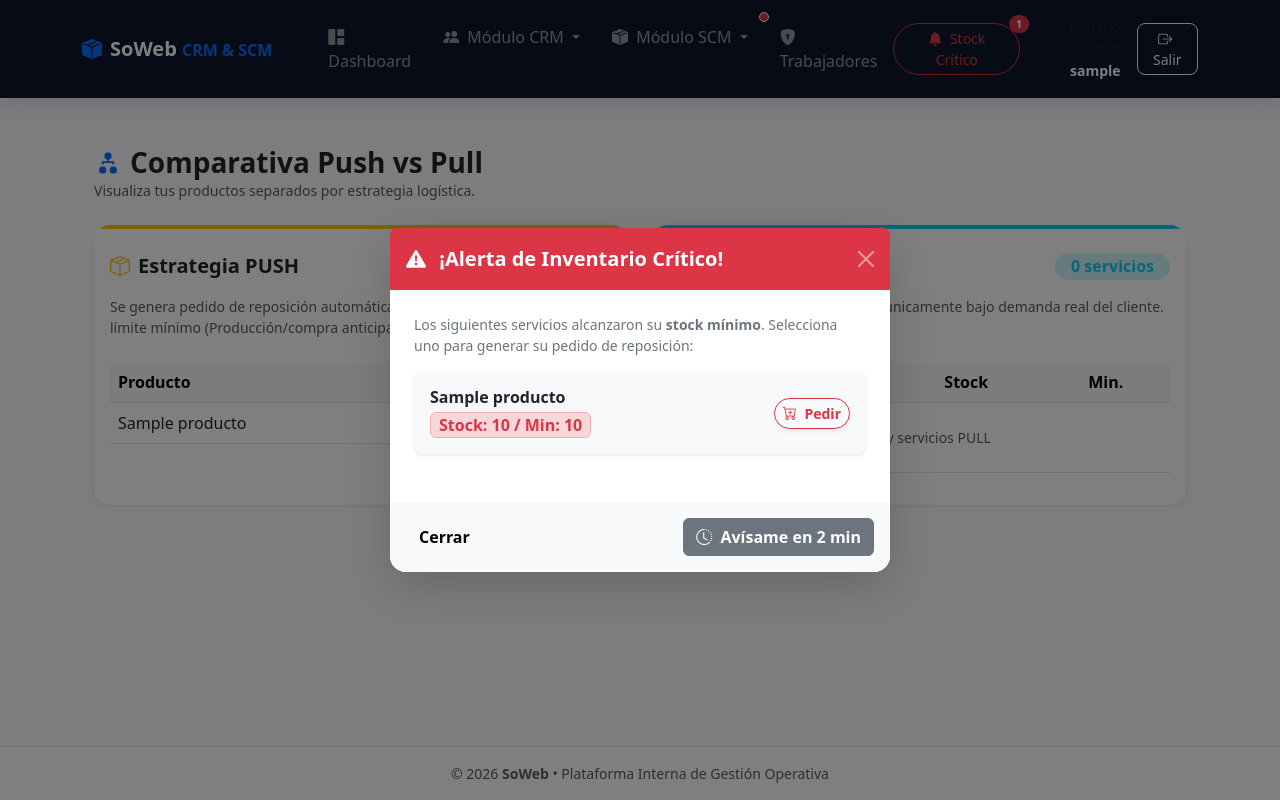
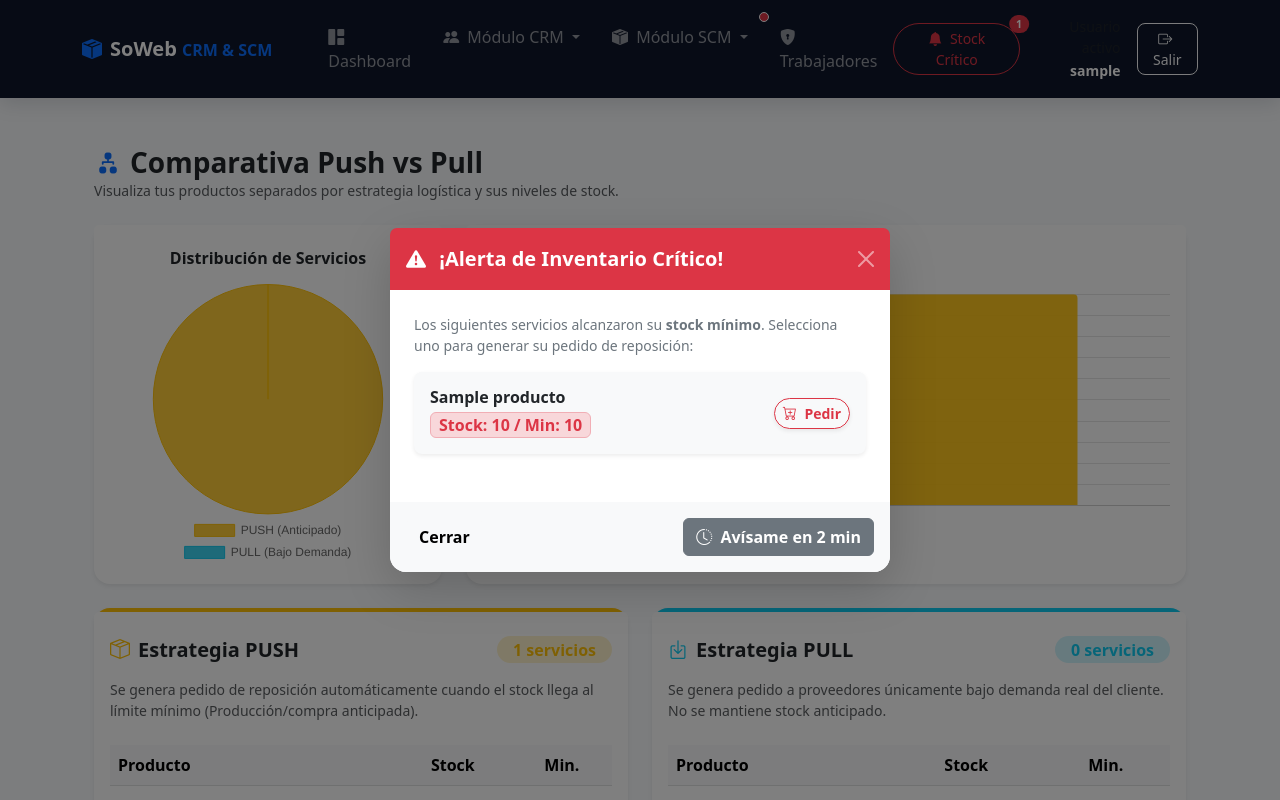
Before and after one commit to NozomiTGL/SoWeb, a Django app: page /scm/logistica/ in a window 1280 px wide. Run offline with Django 5.2, Linux system fonts and the light colour scheme; a user stored in the database is signed in; tables that the repository leaves empty hold one stand-in row (values such as "Sample post").

Commit message:
Se agregó en la logistica push/pull graficas de barras y de pastel

```diff
--- a/scm/templates/scm/estrategia_logistica.html
+++ b/scm/templates/scm/estrategia_logistica.html
@@ -1,12 +1,47 @@
 {% extends 'crm/base.html' %}
 
 {% block content %}
+<!-- Importar Chart.js -->
+<script src="https://cdn.jsdelivr.net/npm/chart.js"></script>
+
 <div class="container-fluid py-4">
     <div class="mb-4">
         <h3 class="fw-bold text-dark mb-0"><i class="bi bi-diagram-2-fill text-primary me-2"></i>Comparativa Push vs Pull</h3>
-        <p class="text-muted small">Visualiza tus productos separados por estrategia logística.</p>
+        <p class="text-muted small">Visualiza tus productos separados por estrategia logística y sus niveles de stock.</p>
     </div>
 
+    <!-- NUEVA FILA: GRÁFICAS -->
+    <div class="row g-4 mb-4">
+        <!-- Gráfica de Pastel (Proporción de Estrategias) -->
+        <div class="col-lg-4">
+            <div class="card border-0 shadow-sm rounded-4 h-100">
+                <div class="card-header bg-white border-0 pt-4 pb-0 text-center">
+                    <h6 class="fw-bold text-dark mb-0">Distribución de Servicios</h6>
+                </div>
+                <div class="card-body d-flex justify-content-center align-items-center">
+                    <div style="width: 90%;">
+                        <canvas id="pastelChart"></canvas>
+                    </div>
+                </div>
+            </div>
+        </div>
+
+        <!-- Gráfica de Barras (Niveles de Stock) -->
+        <div class="col-lg-8">
+            <div class="card border-0 shadow-sm rounded-4 h-100">
+                <div class="card-header bg-white border-0 pt-4 pb-0">
+                    <h6 class="fw-bold text-dark mb-0">Nivel de Stock por Servicio</h6>
+                </div>
+                <div class="card-body">
+                    <div style="height: 250px;">
+                        <canvas id="barrasChart"></canvas>
+                    </div>
+                </div>
+            </div>
+        </div>
+    </div>
+
+    <!-- FILA ORIGINAL: TABLAS DE DATOS -->
     <div class="row g-4">
         <!-- Columna PUSH -->
         <div class="col-lg-6">
@@ -89,4 +124,98 @@
         </div>
     </div>
 </div>
+
+<!-- SCRIPTS PARA RENDERIZAR LAS GRÁFICAS -->
+<script>
+    document.addEventListener("DOMContentLoaded", function() {
+
+        // ==========================================
+        // 1. GRÁFICA DE PASTEL (Proporción Push vs Pull)
+        // ==========================================
+        const ctxPastel = document.getElementById('pastelChart').getContext('2d');
+        new Chart(ctxPastel, {
+            type: 'pie',
+            data: {
+                labels: ['PUSH (Anticipado)', 'PULL (Bajo Demanda)'],
+                datasets: [{
+                    data: [{{ total_push }}, {{ total_pull }}],
+                    backgroundColor: [
+                        'rgba(255, 193, 7, 0.8)', // Amarillo (Warning)
+                        'rgba(13, 202, 240, 0.8)' // Cyan (Info)
+                    ],
+                    borderColor: [
+                        'rgba(255, 193, 7, 1)',
+                        'rgba(13, 202, 240, 1)'
+                    ],
+                    borderWidth: 1
+                }]
+            },
+            options: {
+                responsive: true,
+                plugins: {
+                    legend: { position: 'bottom' }
+                }
+            }
+        });
+
+        // ==========================================
+        // 2. GRÁFICA DE BARRAS (Stock por Servicio)
+        // ==========================================
+
+        // Construimos los arreglos de datos inyectando variables de Django a JS
+        const nombresServicios = [];
+        const stockServicios = [];
+        const coloresServicios = [];
+
+        // Extraemos los datos de PUSH (Barras Amarillas)
+        {% for item in productos_push %}
+            nombresServicios.push("{{ item.nombre|escapejs }}");
+            stockServicios.push({{ item.stock_actual }});
+            coloresServicios.push('rgba(255, 193, 7, 0.9)');
+        {% endfor %}
+
+        // Extraemos los datos de PULL (Barras Azules)
+        {% for item in productos_pull %}
+            nombresServicios.push("{{ item.nombre|escapejs }}");
+            stockServicios.push({{ item.stock_actual }});
+            coloresServicios.push('rgba(13, 202, 240, 0.9)');
+        {% endfor %}
+
+        const ctxBarras = document.getElementById('barrasChart').getContext('2d');
+        new Chart(ctxBarras, {
+            type: 'bar',
+            data: {
+                labels: nombresServicios,
+                datasets: [{
+                    label: 'Stock Actual',
+                    data: stockServicios,
+                    backgroundColor: coloresServicios,
+                    borderRadius: 4,
+                }]
+            },
+            options: {
+                responsive: true,
+                maintainAspectRatio: false,
+                scales: {
+                    y: {
+                        beginAtZero: true,
+                        ticks: { stepSize: 1 } // Para que muestre números enteros
+                    }
+                },
+                plugins: {
+                    legend: { display: false }, // Ocultamos la leyenda superior para ahorrar espacio
+                    tooltip: {
+                        callbacks: {
+                            // Añade la etiqueta Push o Pull al pasar el mouse por encima de la barra
+                            afterLabel: function(context) {
+                                // Si el color es amarillo, es PUSH, si es cyan es PULL
+                                return context.dataset.backgroundColor[context.dataIndex] === 'rgba(255, 193, 7, 0.9)' ? 'Estrategia: PUSH' : 'Estrategia: PULL';
+                            }
+                        }
+                    }
+                }
+            }
+        });
+    });
+</script>
 {% endblock %}
```
